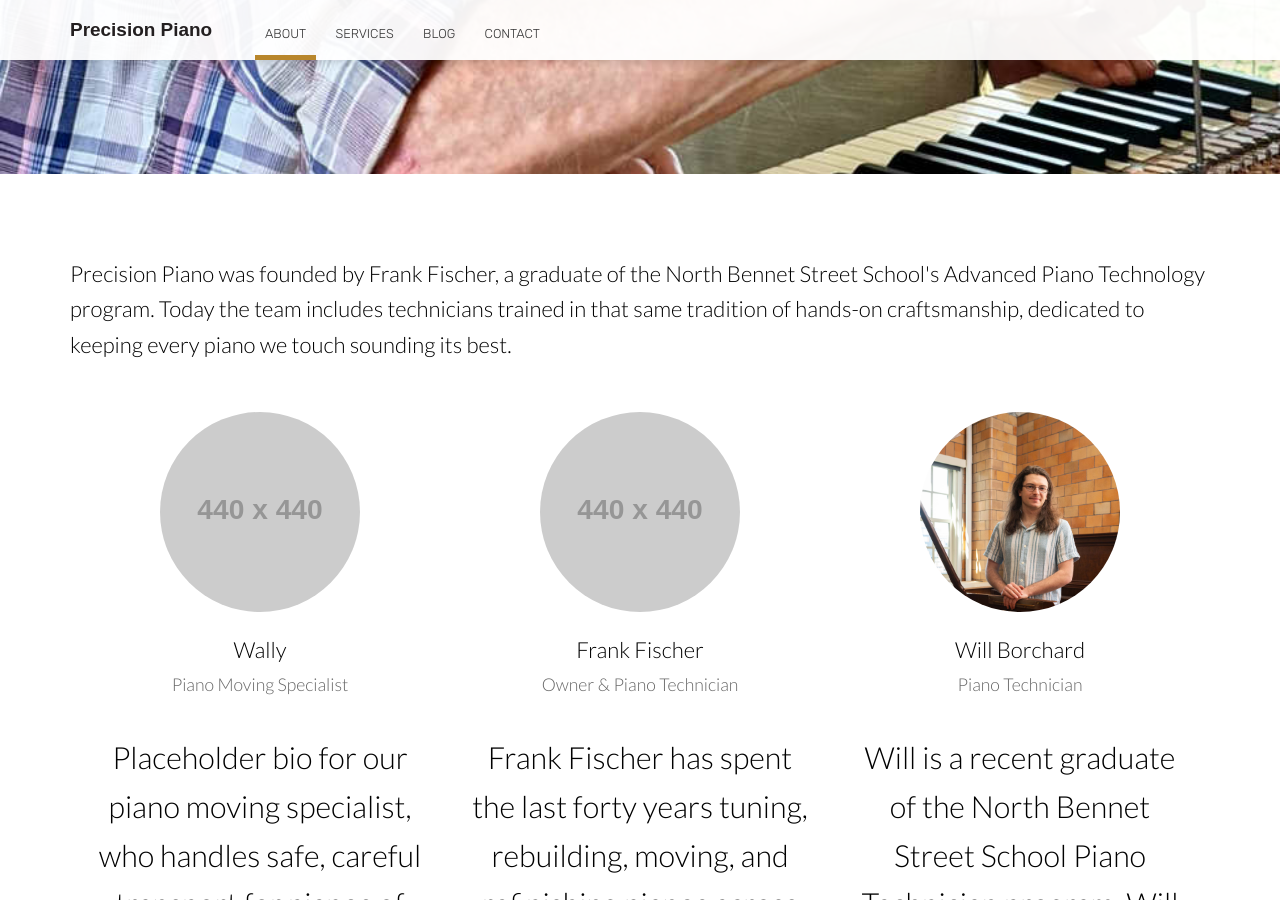
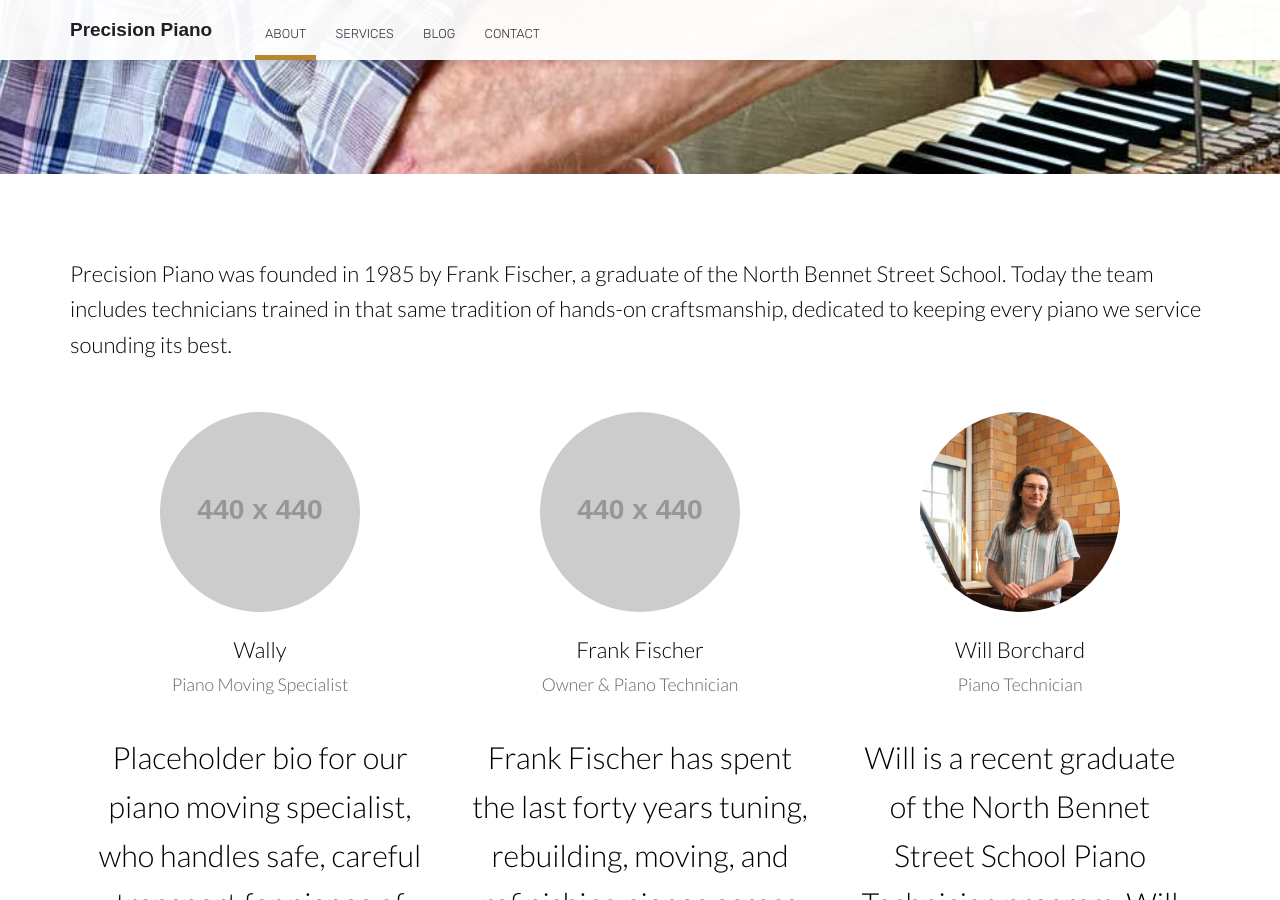
Before and after one commit to precision-piano/precision-piano, a Jekyll site: the page built from about.html, in a window 1280 px wide and 900 px high, scrolled down 726 px. Built offline with Jekyll 4.4.1, drawn with Linux system fonts in a browser that asks for light colours.

Commit message:
Update about.html

```diff
--- a/about.html
+++ b/about.html
@@ -15,7 +15,7 @@
 
 <section class="pad">
 	<div class="container">
-		<p class="editable">Precision Piano was founded by Frank Fischer, a graduate of the North Bennet Street School's Advanced Piano Technology program. Today the team includes technicians trained in that same tradition of hands-on craftsmanship, dedicated to keeping every piano we touch sounding its best.</p>
+		<p class="editable">Precision Piano was founded in 1985 by Frank Fischer, a graduate of the North Bennet Street School. Today the team includes technicians trained in that same tradition of hands-on craftsmanship, dedicated to keeping every piano we service sounding its best.</p>
 		<p class="editor-link"><a href="cloudcannon:collections/_staff_members" class="btn"><strong>&#9998;</strong> Manage Staff Members</a></p>
 		<ul class="staff">
 			{% for person in site.staff_members %}
```
